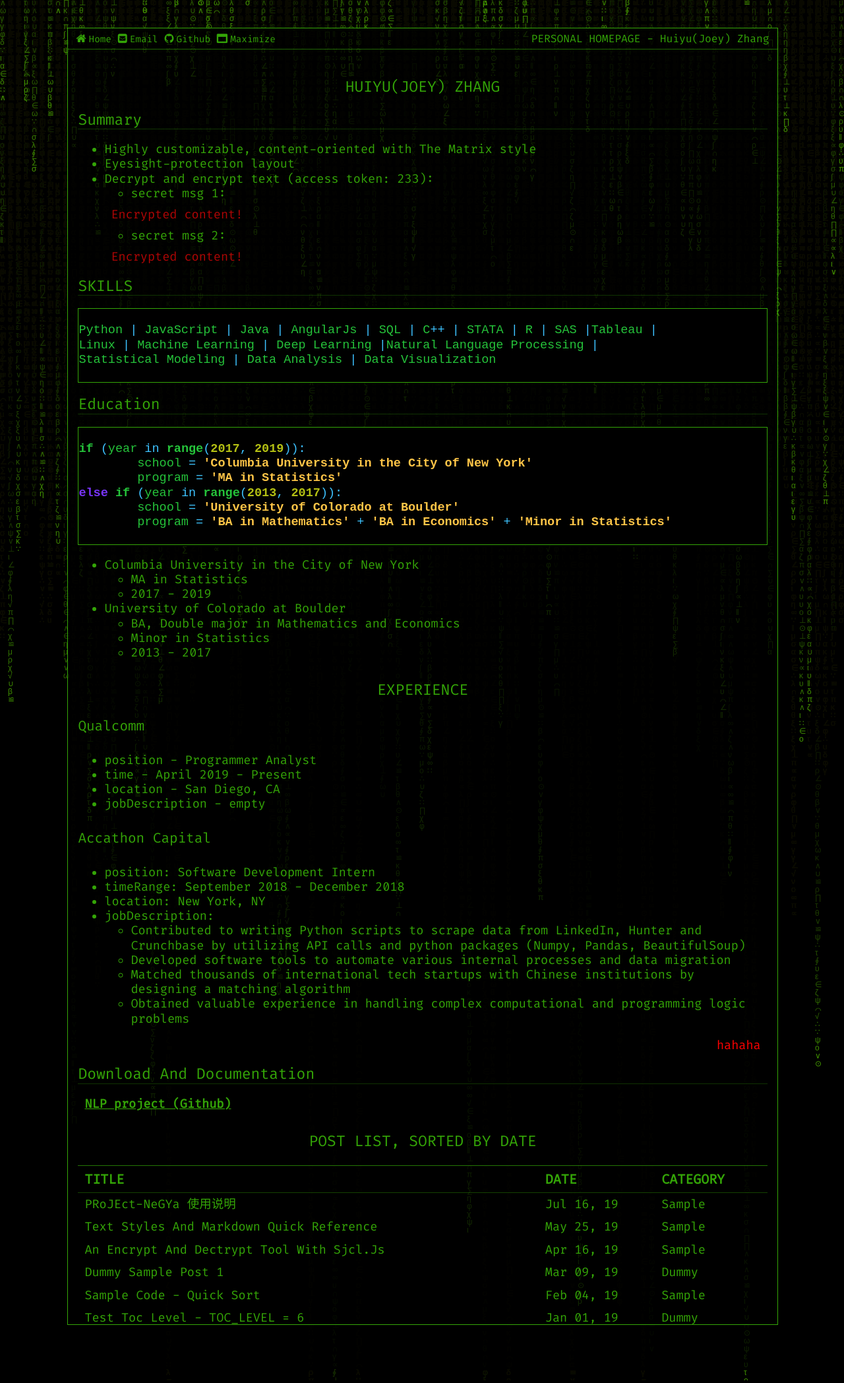
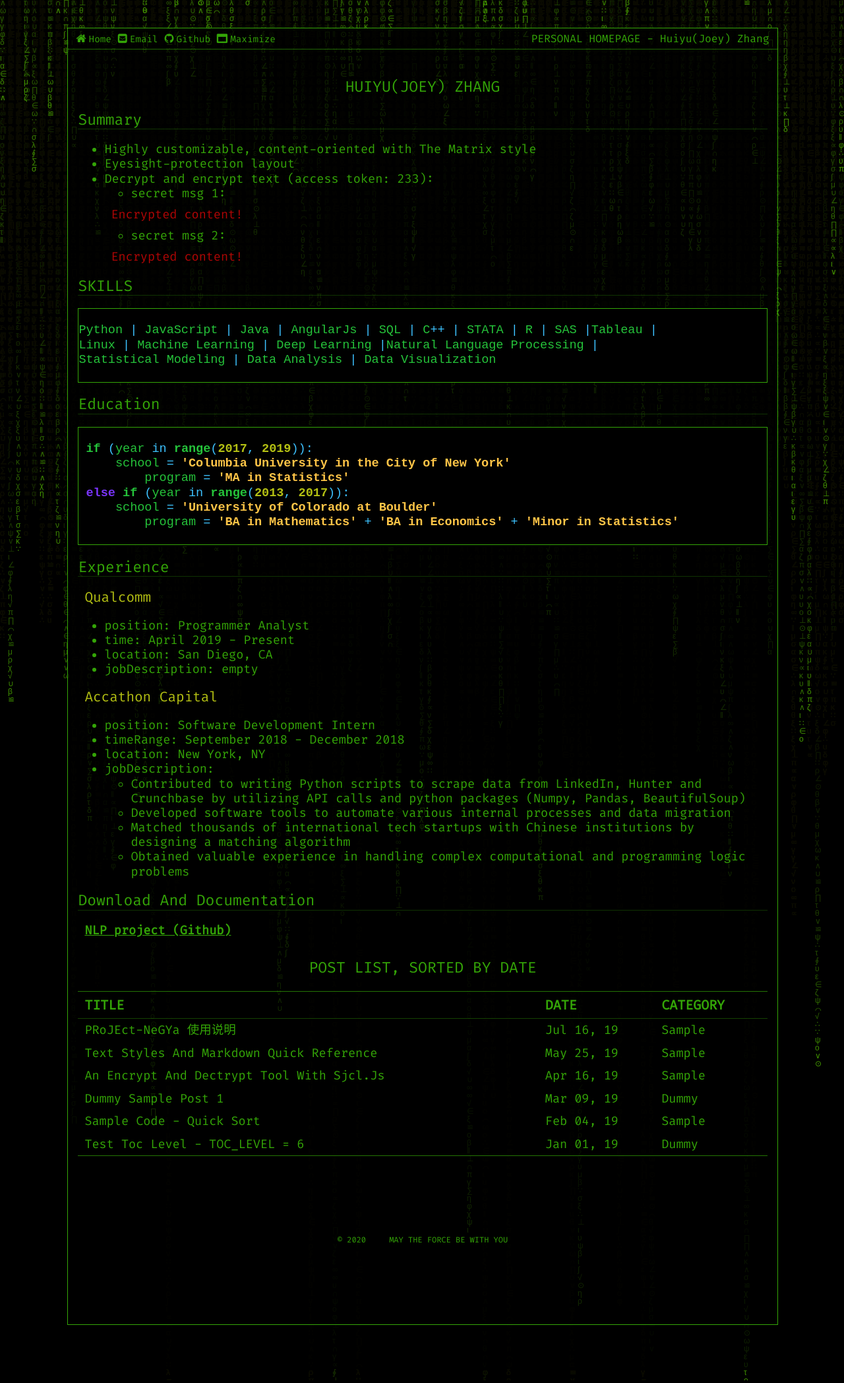
Before and after one commit to Jooooooooooey/Jooooooooooey.github.io, a Jekyll site: the page built from pages/index.md, in a window 1280 px wide. Shown: the whole page at 66% size. Built offline with Jekyll 4.4.1, drawn with Linux system fonts in a browser that asks for light colours.

Commit message:
Update index.md

````diff
--- a/pages/index.md
+++ b/pages/index.md
@@ -34,30 +34,23 @@ Statistical Modeling | Data Analysis | Data Visualization
 ## Education
 ```python
 
-if (year in range(2017, 2019)):
-	school = 'Columbia University in the City of New York'
-    	program = 'MA in Statistics'
-else if (year in range(2013, 2017)):
-	school = 'University of Colorado at Boulder'
-    	program = 'BA in Mathematics' + 'BA in Economics' + 'Minor in Statistics'
+ if (year in range(2017, 2019)):
+     school = 'Columbia University in the City of New York'
+         program = 'MA in Statistics'
+ else if (year in range(2013, 2017)):
+     school = 'University of Colorado at Boulder'
+         program = 'BA in Mathematics' + 'BA in Economics' + 'Minor in Statistics'
 
 ```
-* Columbia University in the City of New York
-	* MA in Statistics
-	* 2017 - 2019
-* University of Colorado at Boulder
-	* BA, Double major in Mathematics and Economics
-	* Minor in Statistics
-	* 2013 - 2017
 
-# Experience
-#### Qualcomm
-* position - Programmer Analyst
-* time - April 2019 - Present
-* location - San Diego, CA
-* jobDescription - empty
+## Experience
+<span style="color:#b4c013; font-size:21px"> Qualcomm </span>
+* position: Programmer Analyst
+* time:  April 2019 - Present
+* location: San Diego, CA
+* jobDescription: empty
 
-#### Accathon Capital
+<span style="color:#b4c013; font-size:21px"> Accathon Capital </span>
 * position: Software Development Intern
 * timeRange: September 2018 - December 2018
 * location: New York, NY
@@ -68,8 +61,6 @@ else if (year in range(2013, 2017)):
 	* Obtained valuable experience in handling complex computational and programming logic problems
 
 
-<p style="text-align:right; color:red"> hahaha</p>
-
 ## Download and Documentation
 
 [**NLP project (Github)**](https://github.com/Jooooooooooey/NLP-Classification)
````
